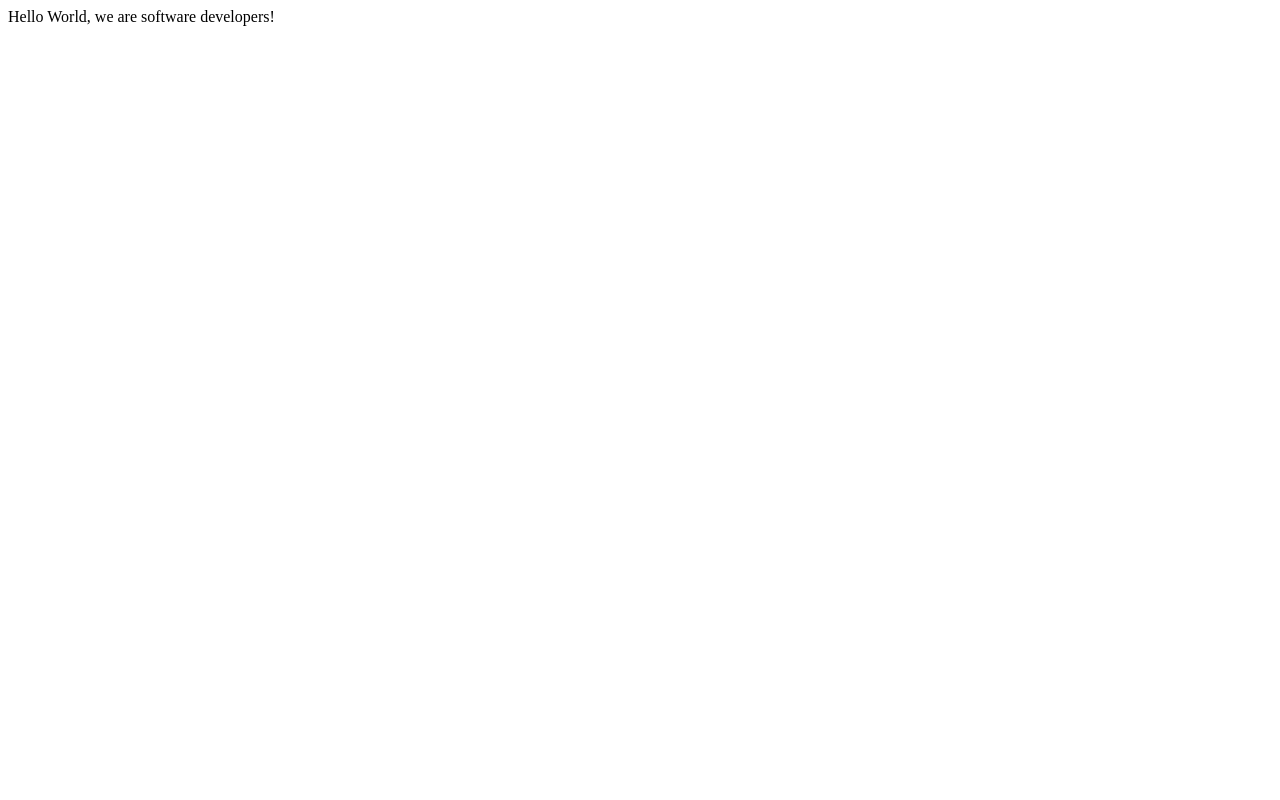
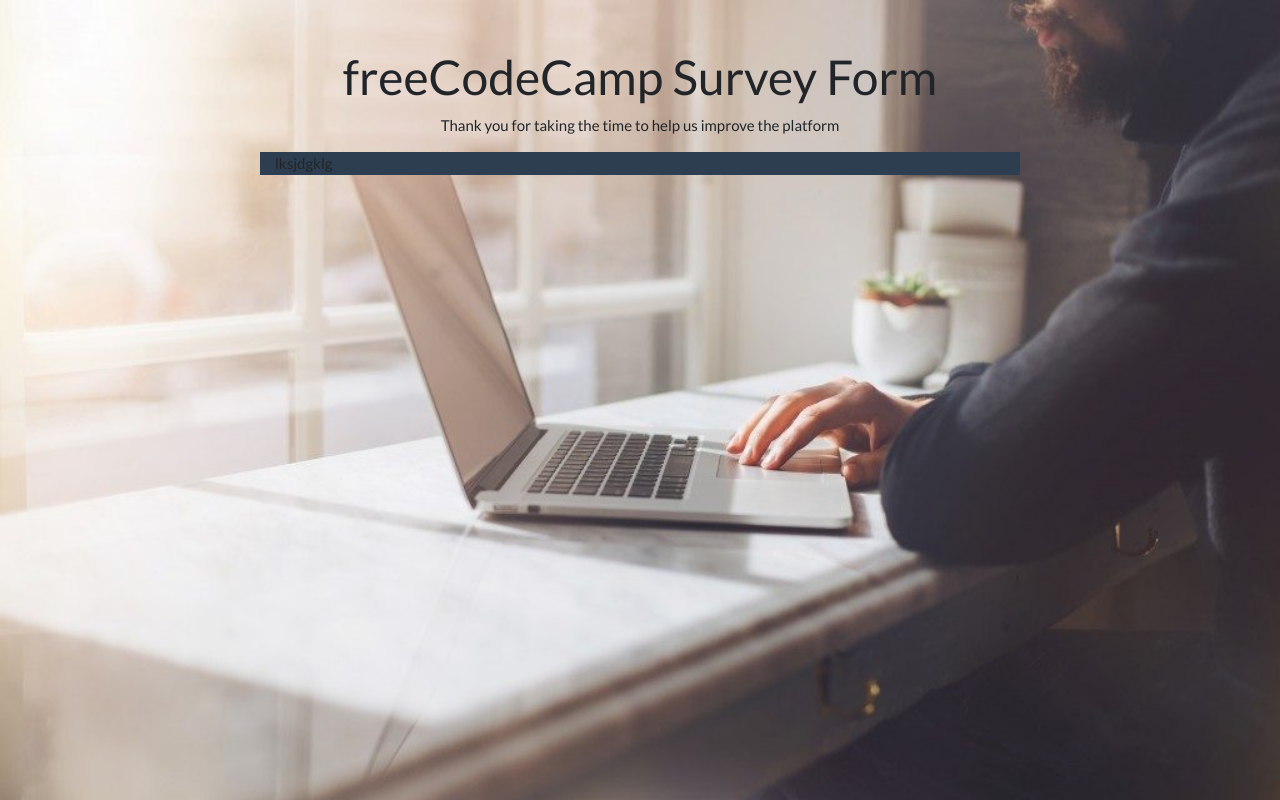
Before and after one commit to Poliarddjimmy/Djimmy-Mahmood, a plain HTML site: page index.html in a window 1280 px wide. Drawn offline with nearby package versions, Linux system fonts and the light colour scheme.

Commit message:
Edit index.html file by adding an element with id title and description

```diff
--- a/index.html
+++ b/index.html
@@ -3,11 +3,35 @@
   <head>
     <meta charset="UTF-8">
     <title>Fork Me! FCC: Test Suite Template</title>
+    <link href="https://stackpath.bootstrapcdn.com/bootswatch/4.4.1/flatly/bootstrap.min.css" rel="stylesheet" integrity="sha384-yrfSO0DBjS56u5M+SjWTyAHujrkiYVtRYh2dtB3yLQtUz3bodOeialO59u5lUCFF" crossorigin="anonymous">
     <link rel="stylesheet" href="css/style.css">
+    <style>
+      body  {
+        background-image: url('bg.jpg');
+        background-repeat: no-repeat;
+        background-attachment: fixed;
+        background-size: cover;
+    }
+    </style>
   </head>
 
   <body>
-    Hello World, we are software developers!
+    <section class="section">
+      <div class="container pt-5" >
+        <div class="row">
+          <div id="title" class="col-lg-12 col-sm-12 text-center">
+            <h1>freeCodeCamp Survey Form</h1>
+            <p id="description">Thank you for taking the time to help us improve the platform</p>
+          </div>
+
+          <div class="col-lg-2 col-sm-12 "></div>
+          <div class="col-lg-8 col-sm-12 bg-primary">
+            lksjdgklg
+          </div>
+          <div class="col-lg-2 col-sm12 "></div>
+        </div>
+      </div>
+    </section>
     <script src="https://cdn.freecodecamp.org/testable-projects-fcc/v1/bundle.js"></script>
     <script  src="js/index.js"></script>
   </body>
```
Also changed, not shown: 1.jpg (added), bg.jpg (added), img/bg.jpg (added).
